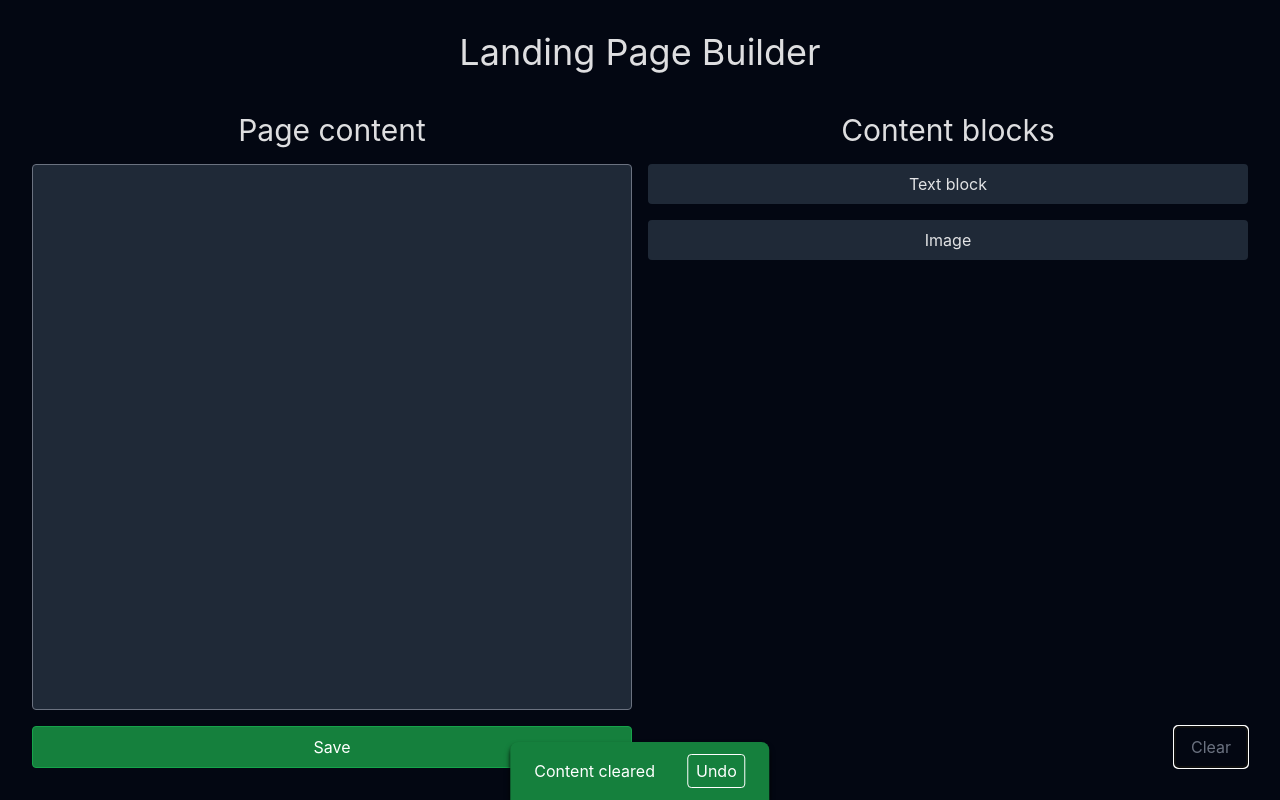
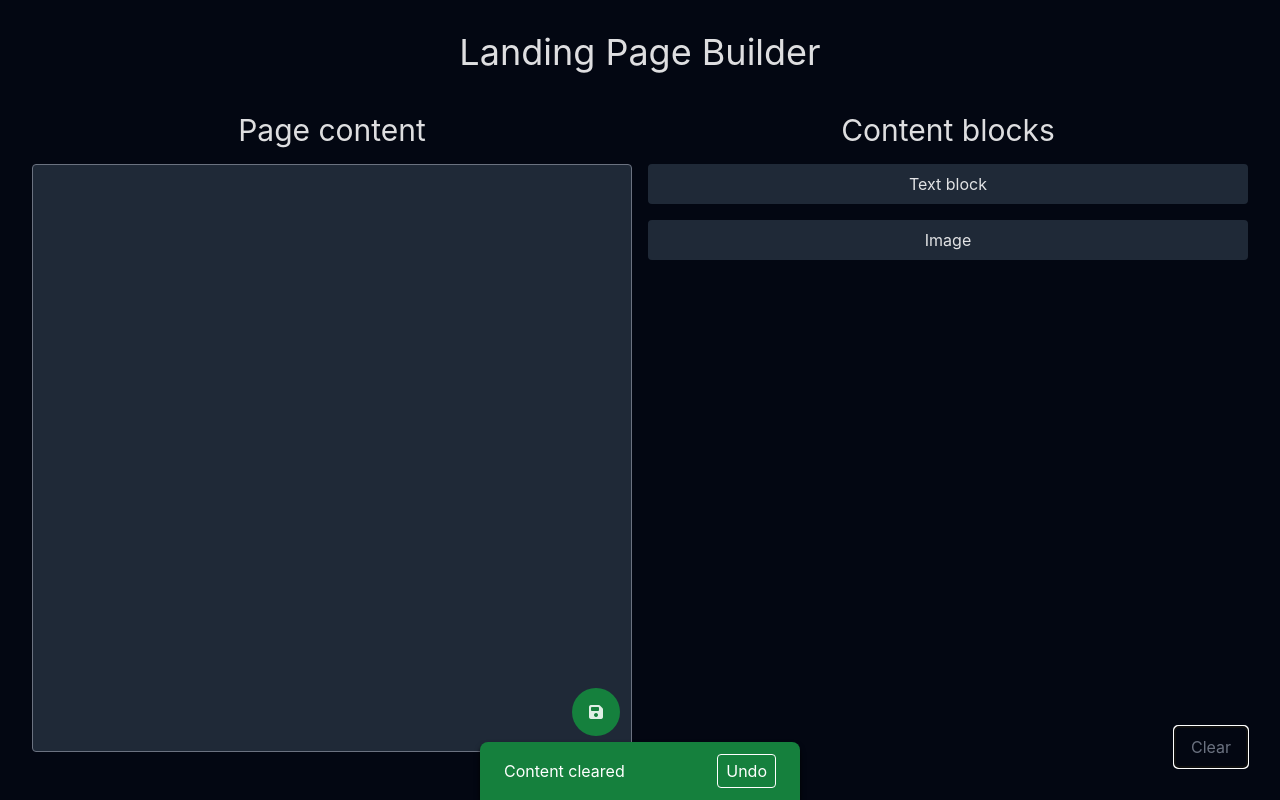
Before and after one commit to dariogliendo/mailerlite-landingpage-exercise, a Vue app: page / in a window 1280 px wide. Both pictures are taken after a click on the button "Clear". Built offline with nearby package versions, Linux system fonts and the light colour scheme.

Commit message:
Snackbar animation and changes to save button presentation

```diff
--- a/src/App.vue
+++ b/src/App.vue
@@ -133,7 +133,7 @@ const undo = () => {
     <div
       class="container gap-4 h-full flex md:flex-row flex-col-reverse overflow-hidden"
     >
-      <div class="h-full flex flex-col gap-4 flex-1 overflow-hidden">
+      <div class="h-full flex flex-col gap-4 flex-1 overflow-hidden relative">
         <h1 class="text-3xl flex-0">Page content</h1>
         <div
           class="border p-2 w-full h-full bg-gray-800 border-gray-500 rounded flex-1 overflow-auto"
@@ -168,10 +168,10 @@ const undo = () => {
         </div>
         <div>
           <button
-            class="border border-green-600 text-white py-2 px-4 rounded hover:bg-green-600 bg-green-700 transition w-full"
+            class="hover:bg-green-600 bg-green-700 transition w-12 h-12 rounded-full flex items-center justify-center absolute right-3 bottom-8"
             @click="saveStatus"
           >
-            Save
+            <i class="fa-solid fa-save"></i>
           </button>
         </div>
       </div>
--- a/src/components/Snackbar.vue
+++ b/src/components/Snackbar.vue
@@ -1,8 +1,16 @@
 <template>
   <Teleport to="body">
+    <Transition
+      enter-active-class="transition-transform ease-out duration-500"
+      enter-from-class="translate-y-full"
+      enter-to-class="translate-y-0"
+      leave-active-class="transition-transform ease-in duration-500"
+      leave-from-class="translate-y-0"
+      leave-to-class="translate-y-full"
+    >
       <div
         v-if="visible"
-      class="snackbar fixed bottom-0 left-1/2 transform -translate-x-1/2 text-white py-3 px-6 rounded-t-lg shadow-black shadow-md transition-opacity duration-300 ease-in-out z-20"
+        class="snackbar fixed bottom-0 left-1/2 transform duration-200 -translate-x-1/2 text-white py-3 px-6 rounded-t-lg shadow-black shadow-md z-20 min-w-80 md:w-auto"
         :class="{
           'opacity-100 visible': visible,
           'opacity-0 invisible': !visible,
@@ -10,11 +18,11 @@
           'bg-gray-700': !color,
         }"
       >
-      <div class="flex flex-row gap-8 justify-center items-center">
+        <div class="flex flex-row gap-8 justify-between items-center">
           <span>{{ message }}</span>
           <button
             v-if="props.undo"
-          class="text-white border-white border py-1 px-2 rounded hover:bg-white hover:text-black transition"
+            class="text-white border-white border py-1 px-2 rounded hover:bg-white hover:text-black Transition"
             @click="
               () => {
                 emit('undo');
@@ -26,6 +34,7 @@
           </button>
         </div>
       </div>
+    </Transition>
   </Teleport>
 </template>
 
```
Lines whose indentation alone changed are shown as unchanged.
